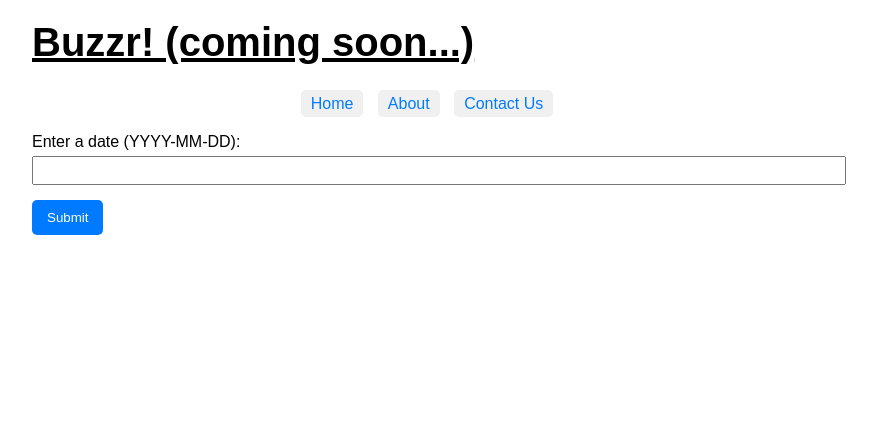
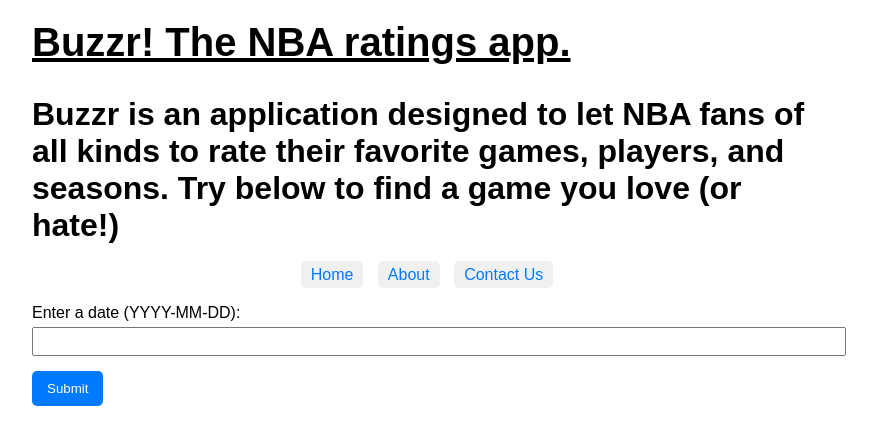
Before and after one commit to benstager/NBA_app, a Flask app: page / in a window 1280 px wide. Shown: the top 445 px of the page, without its empty margins (208-1085 px from the left). Run offline with Flask 3, Linux system fonts and the light colour scheme; parts of the project's set-up code (start-up, migrations or seed data) failed here and were passed over.

Commit message:
updated front end

```diff
--- a/templates/about.html
+++ b/templates/about.html
@@ -23,7 +23,7 @@
 <body>
     <div class="container">
         <h1>About</h1>
-        <p>This page is created by Ben Stager.</p>
+        <p>This application was created by Ben Stager.</p>
     </div>
 </body>
 </html>
--- a/templates/contact.html
+++ b/templates/contact.html
@@ -11,7 +11,7 @@
 <body>
     <div class="container">
         <h1>Contact Us</h1>
-        <p>This is the contact page content.</p>
+        <p>For any questions, comments, or suggestions, please email bstager@tulane.edu.</p>
     </div>
 </body>
 </html>
--- a/templates/index.html
+++ b/templates/index.html
@@ -79,8 +79,8 @@
 </head>
 <body>
     <div class="container">
-        <h1 class="title">Buzzr! (coming soon...)</h1>
-
+        <h1 class="title">Buzzr! The NBA ratings app. </h1>
+        <h1 class="body"> Buzzr is an application designed to let NBA fans of all kinds to rate their favorite games, players, and seasons. Try below to find a game you love (or hate!)</h1>
         <nav>
             <ul>
                 <li><a href="/">Home</a></li>
```
